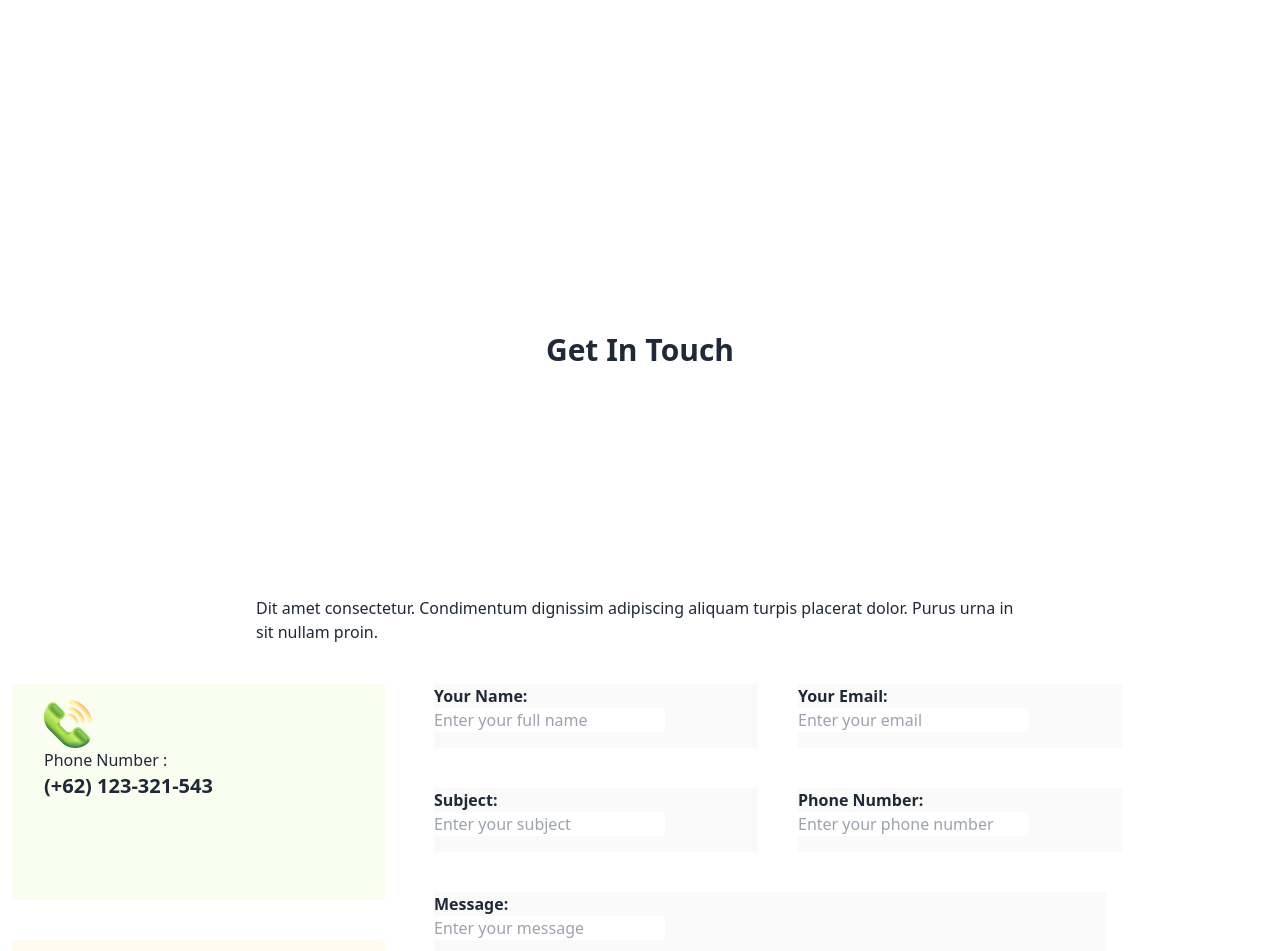
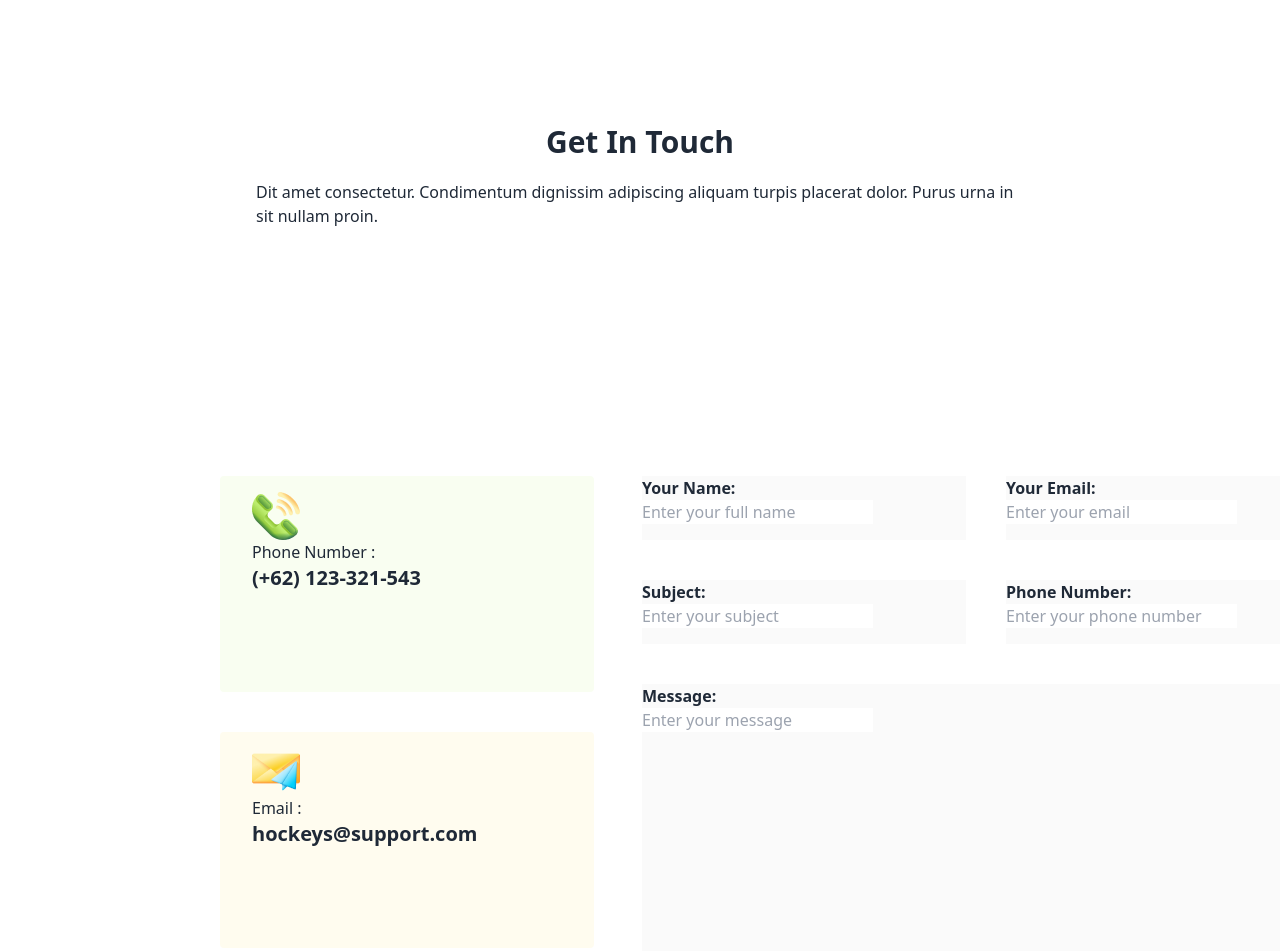
Before and after one commit to Nafiz7D/Assignment, a plain HTML site: page index.html in a window 1280 px wide. Shown: the part 4160-5111 px from the top of the page. Drawn offline with nearby package versions, Linux system fonts and the light colour scheme.

Commit message:
finised the final part

```diff
--- a/index.html
+++ b/index.html
@@ -123,7 +123,7 @@
     <section>
       <div class="text-center text-3xl font-bold">Program Sections</div>
       <p class="text-center">Dit amet consectetur. Condimentum dignissim adipiscing aliquam turpis placerat <br>dolor. Purus urna in sit nullam proin. </p>
-      <div class="flex p-52 sm:p-40 gap-6 rounded ">
+      <div class="flex p-52  sm:p-40 gap-6 rounded ">
 
         <div class="left-hero lg:rounded"><div class="hero h-[338px] w-[573px]" style="background-image: url(./B9A3-Hockeys-main/Images/2.png);">
           <div class="hero-overlay bg-opacity-60"></div>
@@ -136,7 +136,7 @@
             </div>
           </div>
         </div></div>
-        <div class="right-hero"><div class="hero h-[338px] w-[573px]" style="background-image: url(./B9A3-Hockeys-main/Images/3.png);">
+        <div class="right-hero"><div class="hero h-[338px] w-[573px]" style="background-image:  url(./B9A3-Hockeys-main/Images/3.png);">
           <div class="hero-overlay bg-opacity-60"></div>
           <div class="hero-content text-center text-neutral-content">
             <div class="max-w-md">
@@ -293,10 +293,10 @@
            </section>
 
            <section class="p-3 my-24">
-            <h2 class="text-3xl text-center font-bold mb-5 p-52">Get In Touch</h2>
+            <h2 class="text-3xl text-center font-bold mb-5">Get In Touch</h2>
             <p class="lg:max-w-3xl mb-10 mx-auto">Dit amet consectetur. Condimentum dignissim adipiscing aliquam turpis placerat dolor. Purus urna in sit nullam proin.</p>
 
-            <div class="flex justify-between">
+            <div class="flex justify-between p-52">
               <div>
                 <div class="w-1/3 bg-[#bced6e19] h-[216px] w-[374px] rounded pt-4 px-8 mb-10">
                   <img src="./B9A3-Hockeys-main/Images/Group 1171275317.png" alt="">
```
